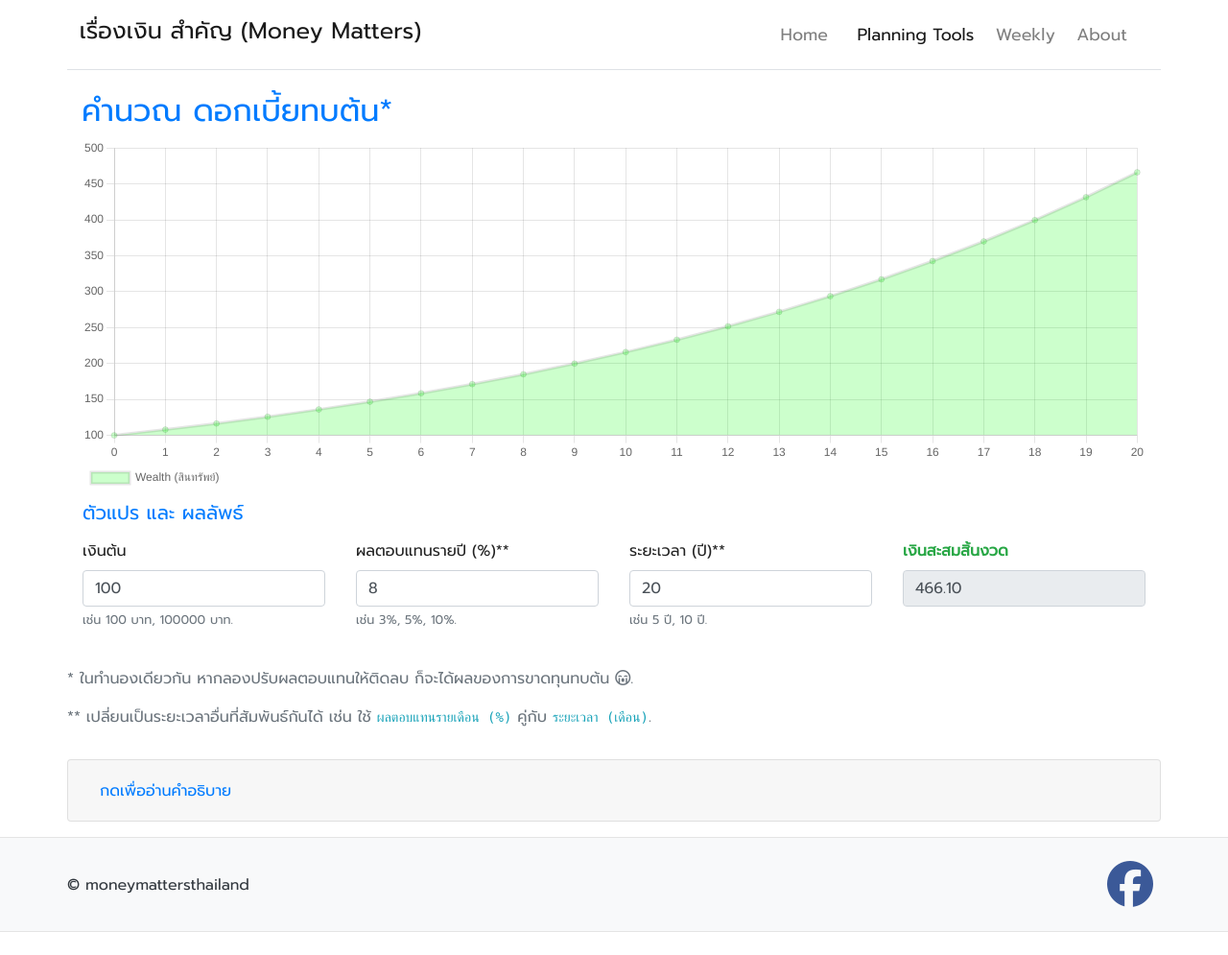
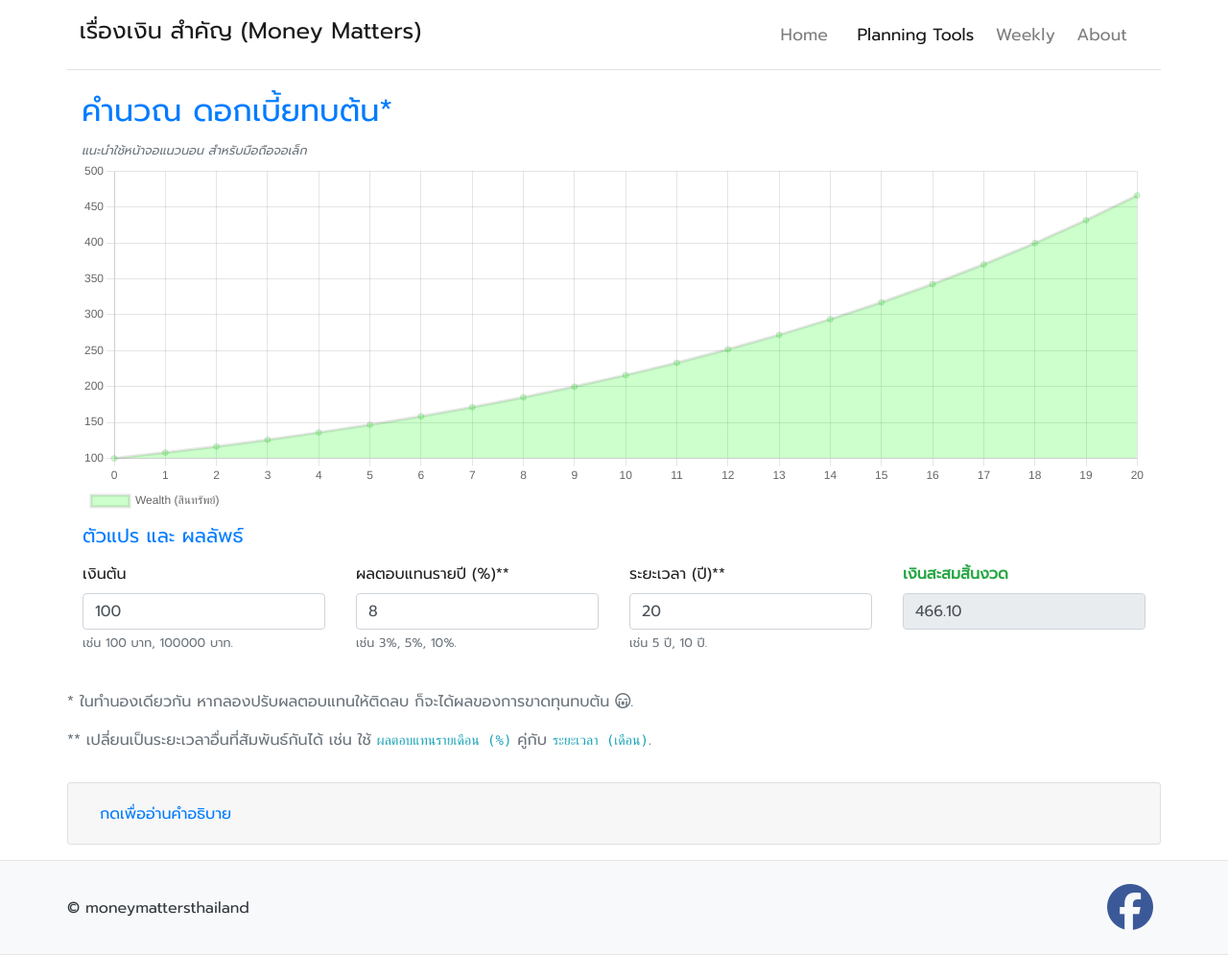
Before and after one commit to moneysart/moneysart.github.io, a Jekyll site: the page built from tools/compound-interest/index.html, in a window 1280 px wide. Shown: the whole page at 96% size. Built offline with Jekyll 4.4.1, drawn with Linux system fonts in a browser that asks for light colours; nearby versions of some CDN libraries; before the commit the page ends 971 px from its top, so only the background shows below that.

Commit message:
note for small screen

```diff
--- a/tools/compound-interest/index.html
+++ b/tools/compound-interest/index.html
@@ -12,6 +12,7 @@ date: 2021-04-06
     <!-- chart -->
     <div class="mt-4">
         <h2 class="text-primary">คำนวณ ดอกเบี้ยทบต้น*</h2>
+        <small class="font-italic text-muted">แนะนำใช้หน้าจอแนวนอน สำหรับมือถือจอเล็ก</small>
         <canvas id="canvas" class="canvas-chart"></canvas>
     </div>
 
--- a/tools/dca/index.html
+++ b/tools/dca/index.html
@@ -12,6 +12,7 @@ date: 2021-04-15
     <!-- chart -->
     <div class="mt-4">
         <h2 class="text-primary">คำนวณการเติบโต ของการลงทุนแบบถัวเฉลี่ยต้นทุน (DCA)</h2>
+        <small class="font-italic text-muted">แนะนำใช้หน้าจอแนวนอน สำหรับมือถือจอเล็ก</small>
         <canvas id="canvas" class="canvas-chart"></canvas>
     </div>
 
--- a/tools/retirement-plan-complex/index.html
+++ b/tools/retirement-plan-complex/index.html
@@ -12,6 +12,7 @@ date: 2021-04-13
     <!-- chart -->
     <div class="mt-4">
         <h2 class="text-primary">เครื่องมือวางแผนเกษียณ แบบละเอียด</h2>
+        <small class="font-italic text-muted">แนะนำใช้หน้าจอแนวนอน สำหรับมือถือจอเล็ก</small>
         <canvas id="canvas" class="canvas-chart"></canvas>
         <small class="text-muted">
             * คลิกที่คำอธิบายกราฟ (legend) เพื่อเลือกการแสดง/ซ่อนผล.
--- a/tools/retirement-plan-simple/index.html
+++ b/tools/retirement-plan-simple/index.html
@@ -12,6 +12,7 @@ date: 2021-04-03
     <!-- chart -->
     <div class="mt-4">
         <h2 class="text-primary">เครื่องมือวางแผนเกษียณ แบบง่าย</h2>
+        <small class="font-italic text-muted">แนะนำใช้หน้าจอแนวนอน สำหรับมือถือจอเล็ก</small>
         <canvas id="canvas" class="canvas-chart"></canvas>
     </div>
 
```
